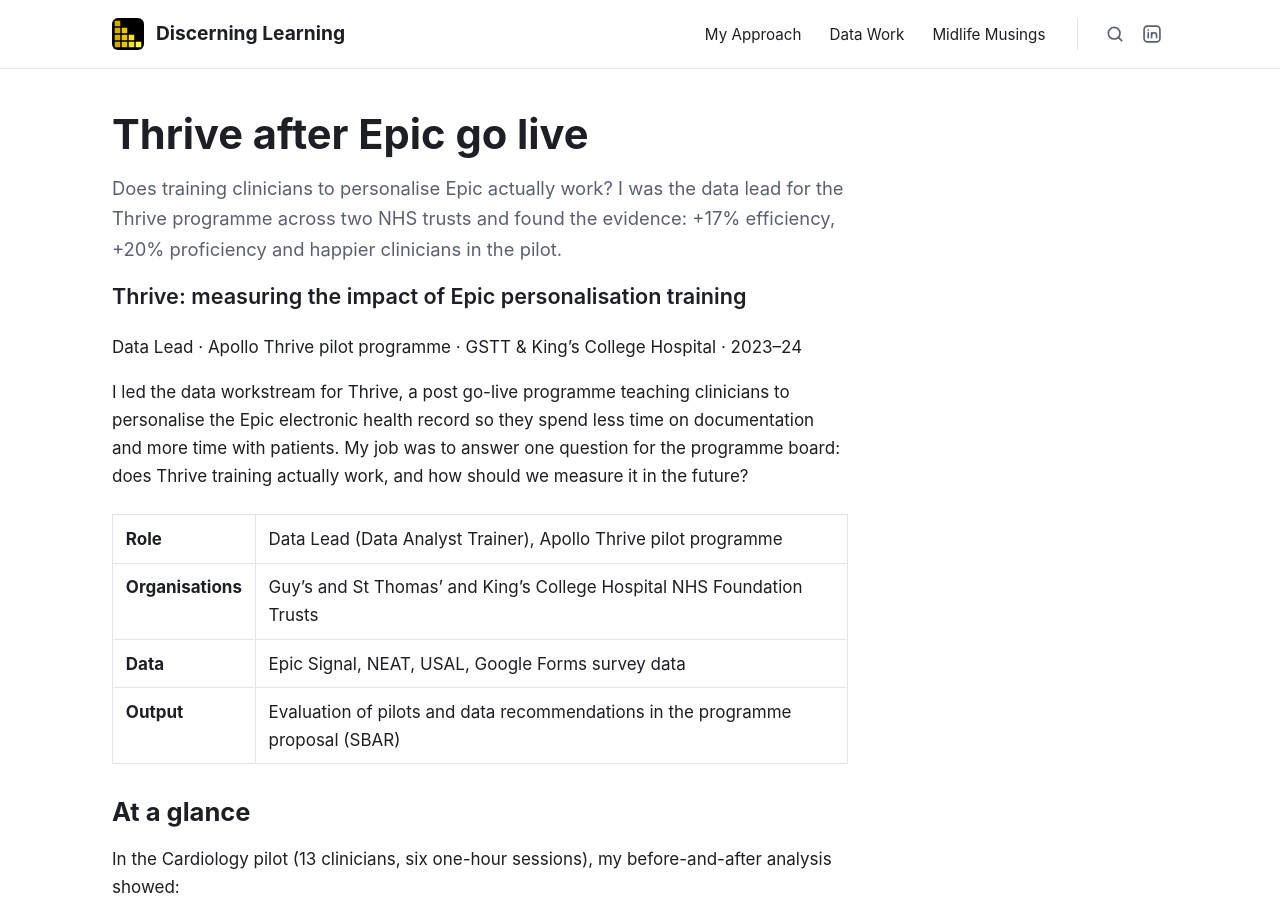
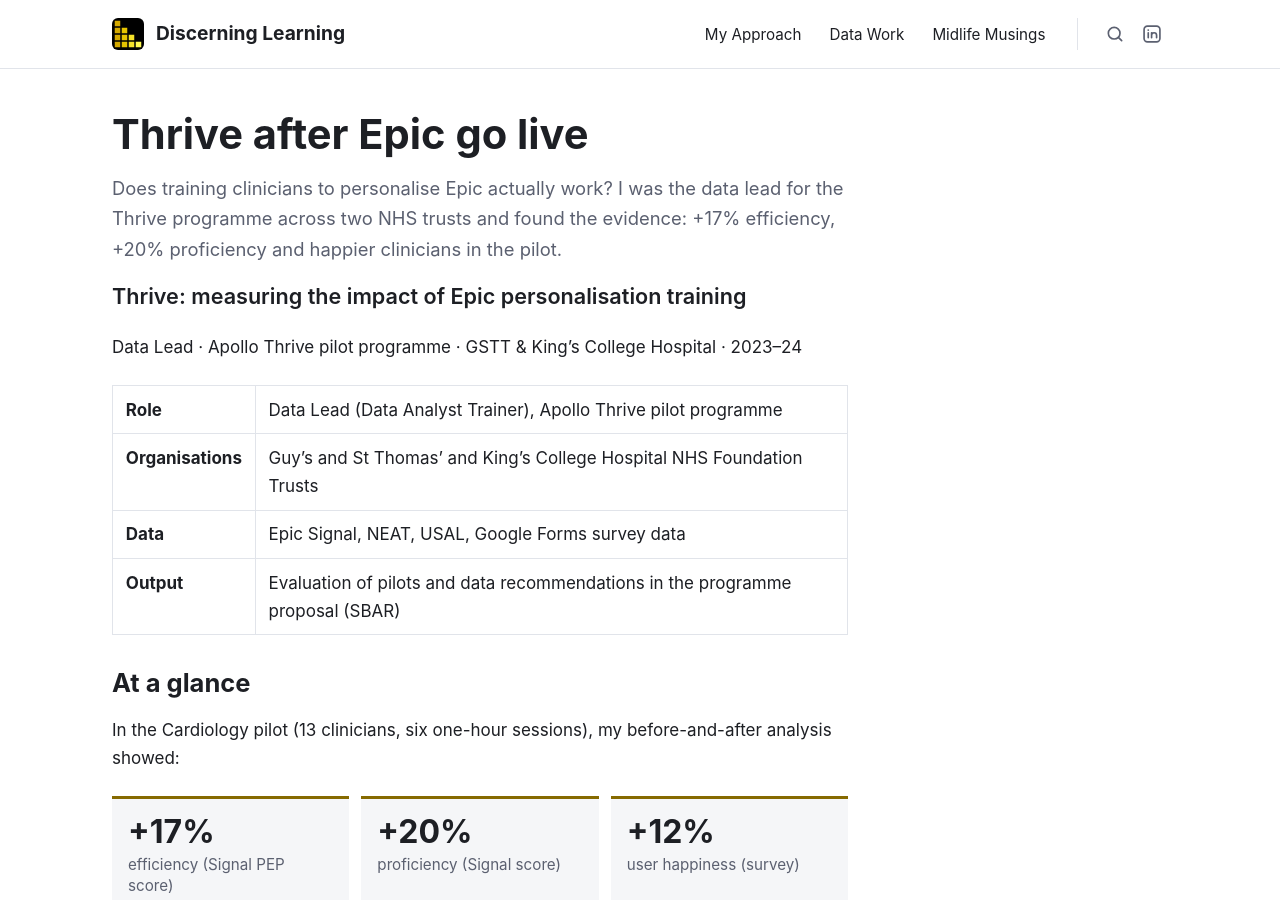
Before and after one commit to PerrinShanks-Cogito/discerninglearning, a Jekyll site: the page built from _data_work/2024-03-01-thrive-data-lead-case-study.md, in a window 1280 px wide and 900 px high. Built offline with Jekyll 4.4.1, drawn with Linux system fonts in a browser that asks for light colours.

Commit message:
Update thrive-data-lead-case-study.md content
Removed introductory paragraph about the Thrive programme's data workstream.

```diff
--- a/_data_work/2024-03-01-thrive-data-lead-case-study.md
+++ b/_data_work/2024-03-01-thrive-data-lead-case-study.md
@@ -7,8 +7,6 @@
 <p class="doc-subtitle">Thrive: measuring the impact of Epic personalisation training</p>
 
 Data Lead · Apollo Thrive pilot programme · GSTT & King's College Hospital · 2023–24
-
-I led the data workstream for Thrive, a post go-live programme teaching clinicians to personalise the Epic electronic health record so they spend less time on documentation and more time with patients. My job was to answer one question for the programme board: does Thrive training actually work, and how should we measure it in the future?
 
 | **Role**          | Data Lead (Data Analyst Trainer), Apollo Thrive pilot programme                |
 | **Organisations** | Guy's and St Thomas' and King's College Hospital NHS Foundation Trusts         |
```
